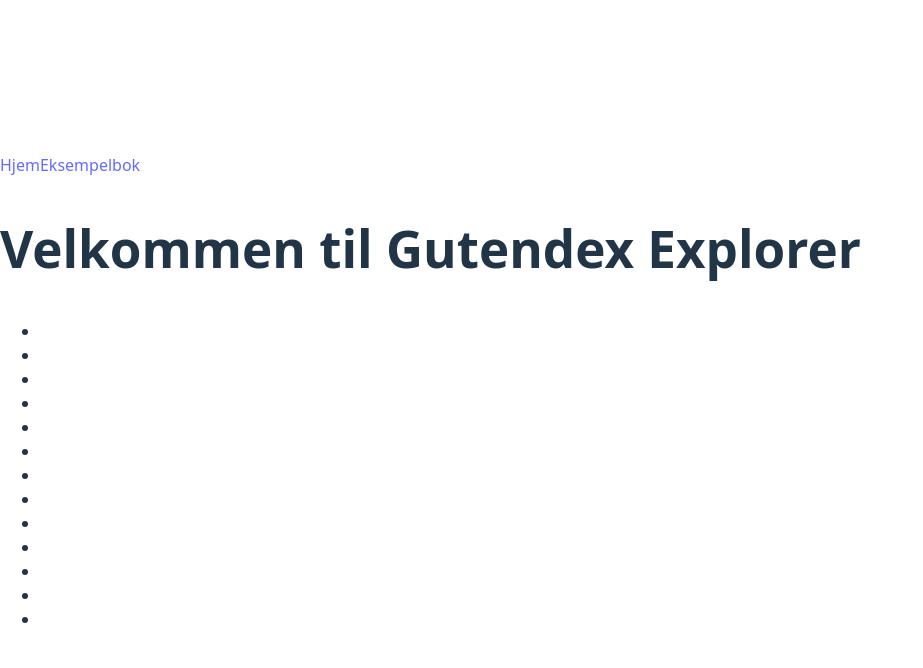
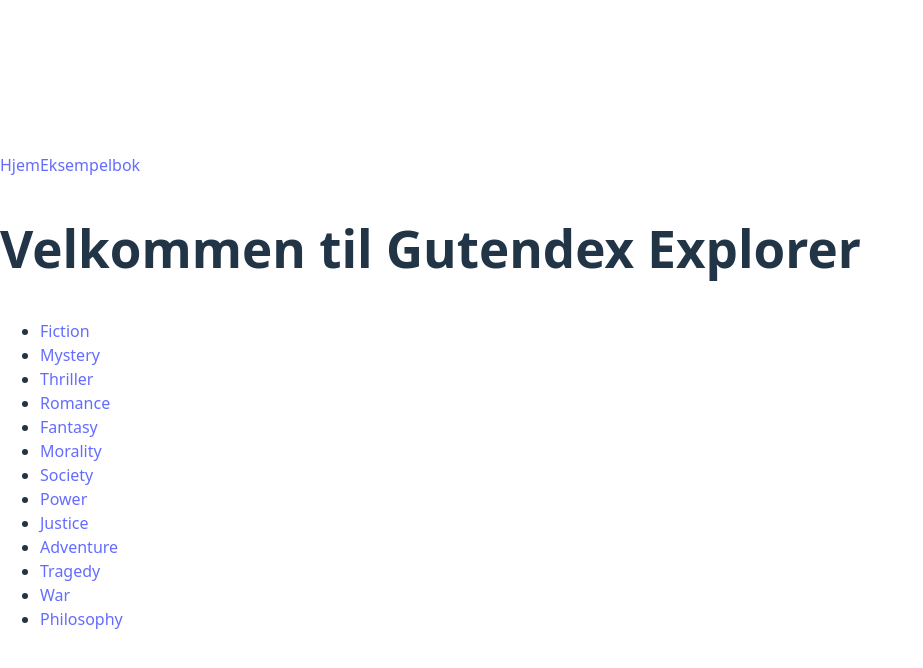
Before and after one commit to alexakode/gutendex, a React app: page / in a window 1280 px wide. Shown: the top 668 px of the page, without its empty margins (0-923 px from the left). Built offline with nearby package versions, Linux system fonts and the light colour scheme; the HTML template or start-up script is replaced by a standard one.

Commit message:
fixed menu rendering

```diff
--- a/src/components/CategoryList.jsx
+++ b/src/components/CategoryList.jsx
@@ -1,13 +1,28 @@
 import { Link } from "react-router-dom";
 
-const categories = [ "Fiction", "Mystery", "Thriller", "Romance", "Fantasy", "Morality", "Society", "Power", "Justice", "Adventure", "Tragedy", "War", "Philosophy"];
+const categories = [
+  "Fiction",
+  "Mystery",
+  "Thriller",
+  "Romance",
+  "Fantasy",
+  "Morality",
+  "Society",
+  "Power",
+  "Justice",
+  "Adventure",
+  "Tragedy",
+  "War",
+  "Philosophy",
+];
 
 export default function CategoryList() {
+  console.log(categories);
   return (
     <ul>
-            {categories.map(cat => (
+      {categories.map((cat) => (
         <li key={cat}>
-                    <Link to={`/category/${cat}`}></Link>
+          <Link to={`/category/${cat}`}>{cat}</Link>
         </li>
       ))}
     </ul>
```
Lines whose indentation alone changed are shown as unchanged.
